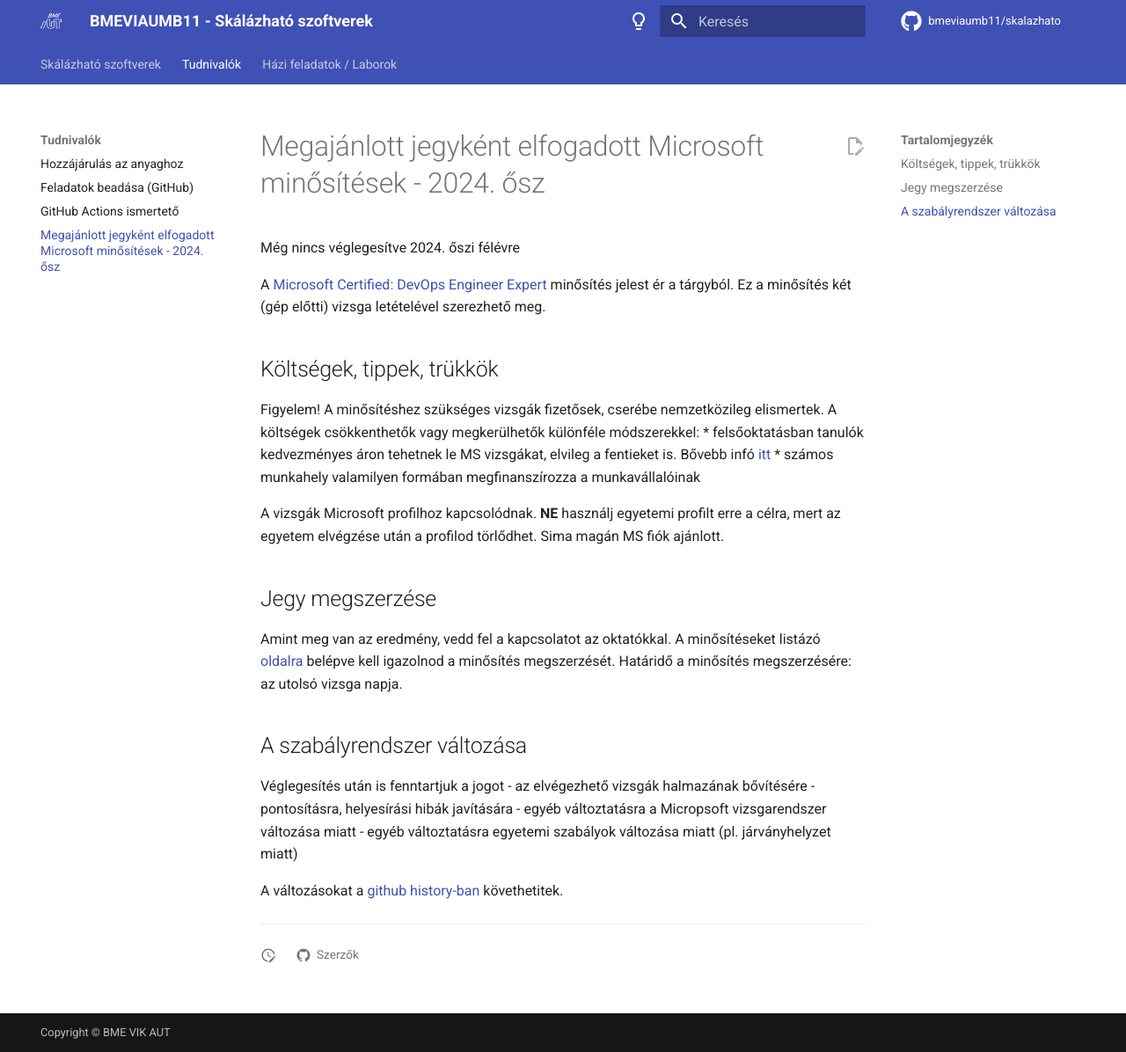
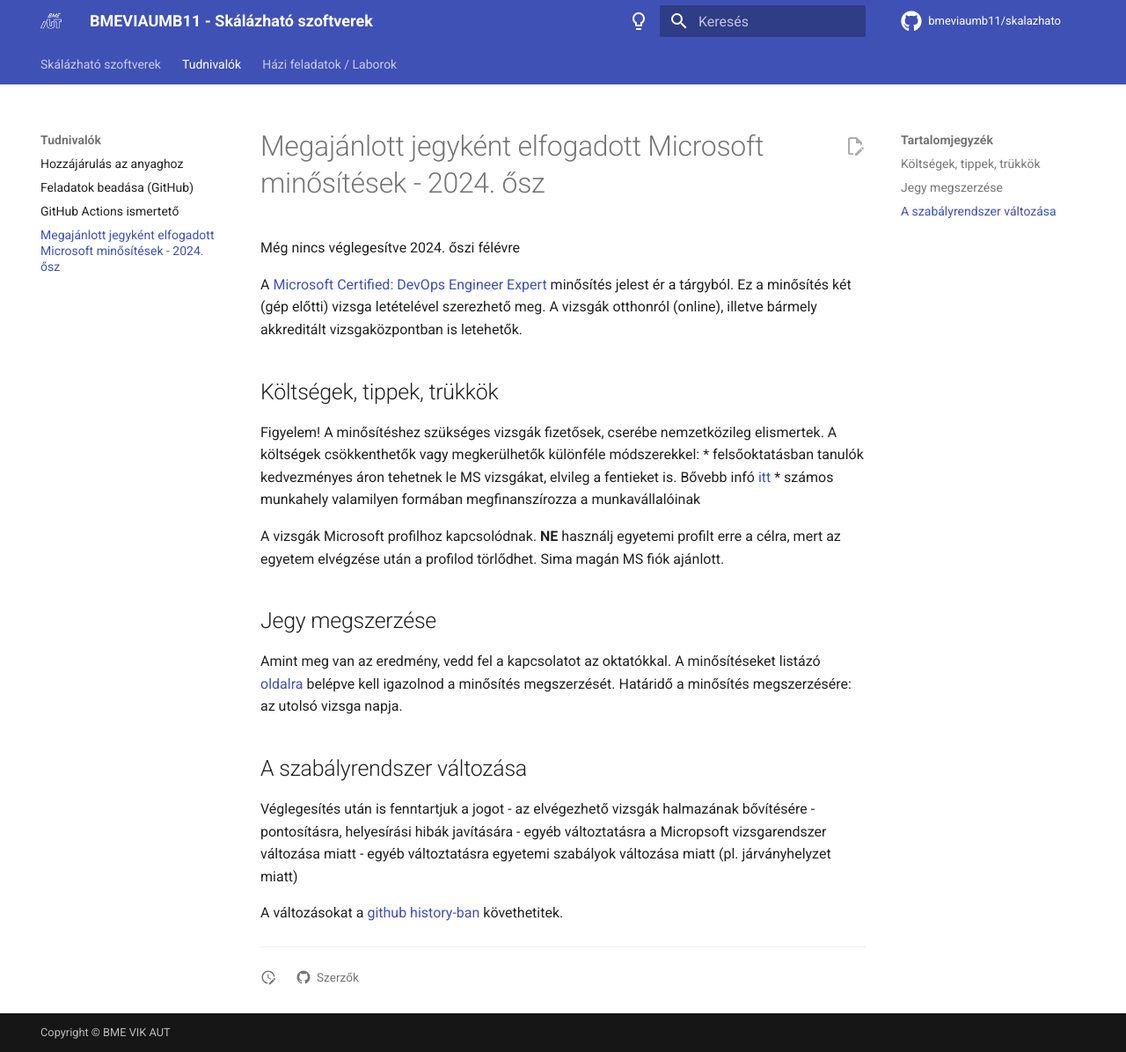
Before and after one commit to bmeviaumb11/skalazhato, an MkDocs documentation site: the page built from docs/information/certification.md, in a window 1280 px wide and 1196 px high. Shown: the whole window at 88% size. Built offline with MkDocs 1.6.1 and Material for MkDocs 9.7.7, drawn with Linux system fonts in a browser that asks for light colours; comment, search, counter and statistics services are not loaded.

Commit message:
Update certification.md

```diff
--- a/docs/information/certification.md
+++ b/docs/information/certification.md
@@ -1,7 +1,7 @@
 # Megajánlott jegyként elfogadott Microsoft minősítések - 2024. ősz
 Még nincs véglegesítve 2024. őszi félévre
 
-A [Microsoft Certified: DevOps Engineer Expert](https://learn.microsoft.com/en-us/credentials/certifications/devops-engineer) minősítés jelest ér a tárgyból. Ez a minősítés két (gép előtti) vizsga letételével szerezhető meg.
+A [Microsoft Certified: DevOps Engineer Expert](https://learn.microsoft.com/en-us/credentials/certifications/devops-engineer) minősítés jelest ér a tárgyból. Ez a minősítés két (gép előtti) vizsga letételével szerezhető meg. A vizsgák otthonról (online), illetve bármely akkreditált vizsgaközpontban is letehetők.
 
 ## Költségek, tippek, trükkök
 
```
